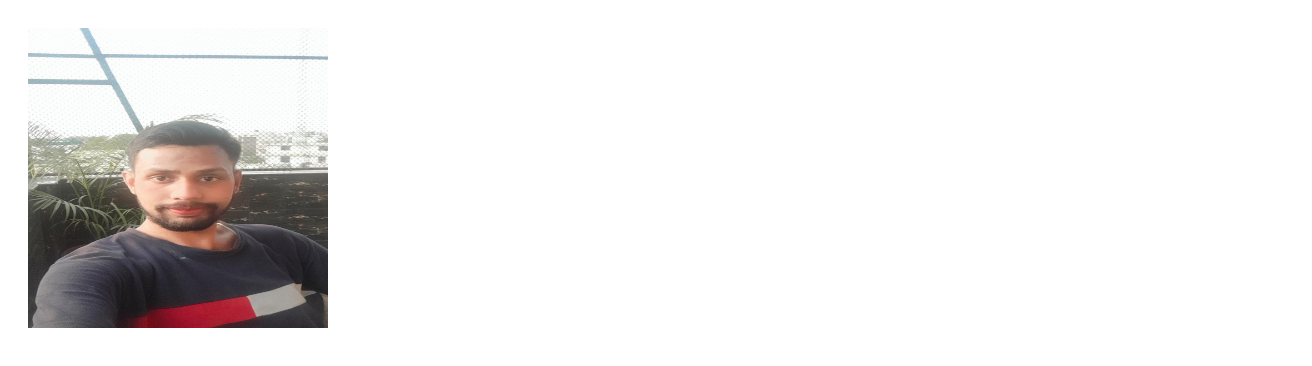
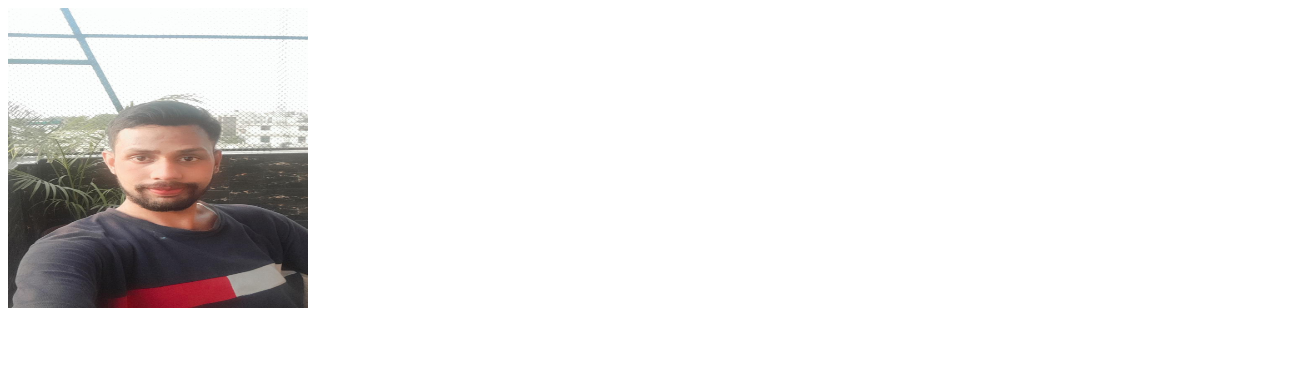
Before and after one commit to ashutoshsrivasta/basichtml, a plain HTML site: page Slide page.html in a window 1280 px wide. Shown: the whole page, 1312 px wide, since content can reach past the window. Drawn offline with Linux system fonts and the light colour scheme.

Commit message:
I want to added

```diff
--- a/Slide page.html
+++ b/Slide page.html
@@ -6,12 +6,9 @@
     <title>Document</title>
     <style>
         .div1{
-            display: flex;
-            padding: 20px;
-            gap: 20px;
             position: relative;
-            height: auto;
-            width: 100%;
+            height: 300px;
+            width: 300px;
 
         }
         .img{
```
Also changed, not shown: Taj hotel page.html (+21 -1 lines), Hotel photo  1.jpg (added), Hotel photo 2.jpg (added), Hotel photo 3.jpg (added).
